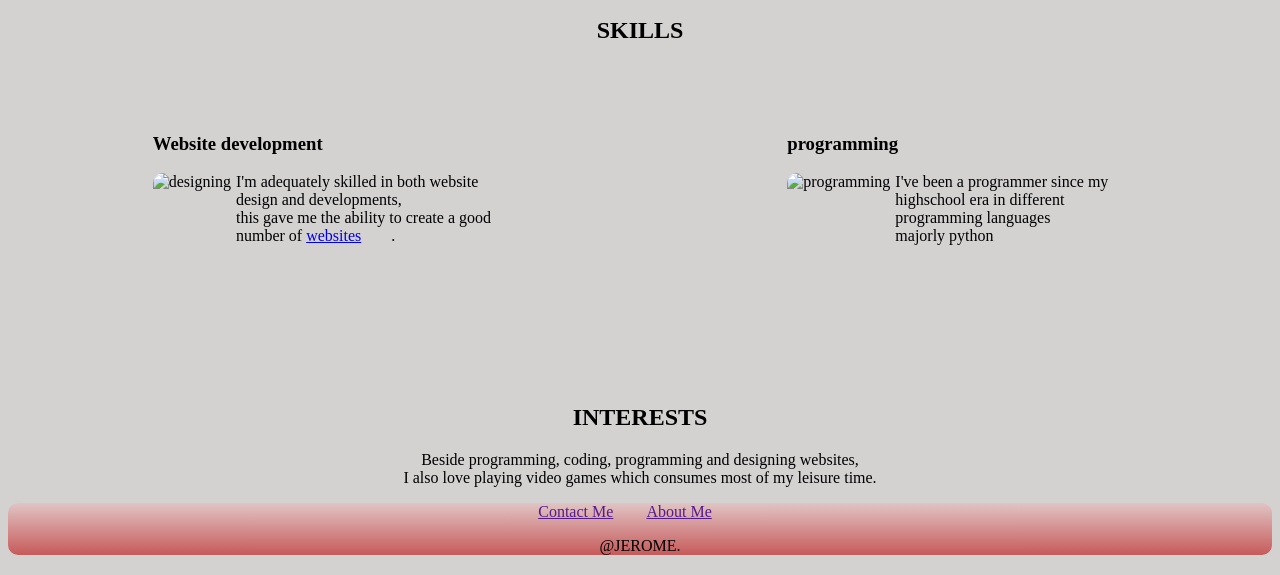
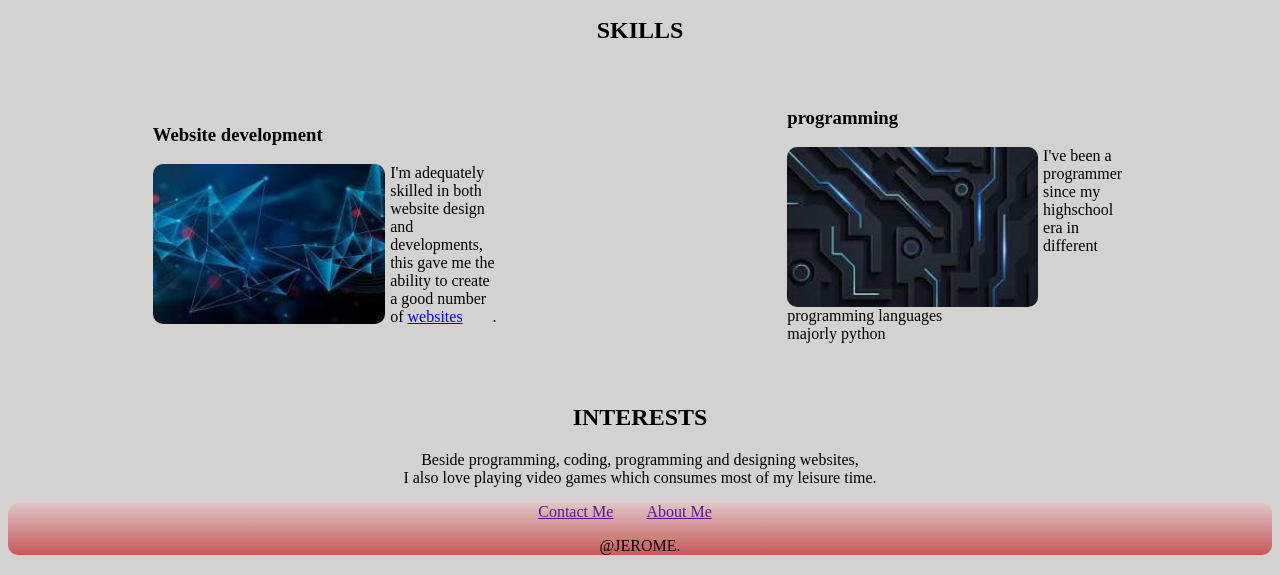
Before and after one commit to Jeremiah-o/capstone2, a plain HTML site: page index.html in a window 1280 px wide. Shown: the part 225-800 px from the top of the page. Drawn offline with Linux system fonts and the light colour scheme.

Commit message:
Add files via upload

```diff
--- a/index.html
+++ b/index.html
@@ -21,12 +21,12 @@
     <div class="skill">
         <div class="left card">
             <h3>Website development </h3>
-            <img src="./foto.png" alt="designing" class="image">
+            <img src="./IT-wallpaper.jpg" alt="designing" class="image">
             <p>I'm adequately skilled in both website design and developments,<br> this gave me the ability to create a good number of <a href=" https://jeremiah-o.github.io/My-Resume/">websites</a>.</p>
         </div>
         <div class="right card">
             <h3>programming</h3>
-         <img src="./foto.png" alt="programming" class="image">
+         <img src="./ITwallpaper.jpg" alt="programming" class="image">
          <p>I've been a programmer since my highschool era in different programming languages <br> majorly python</p>
         </div>
     </div>
```
